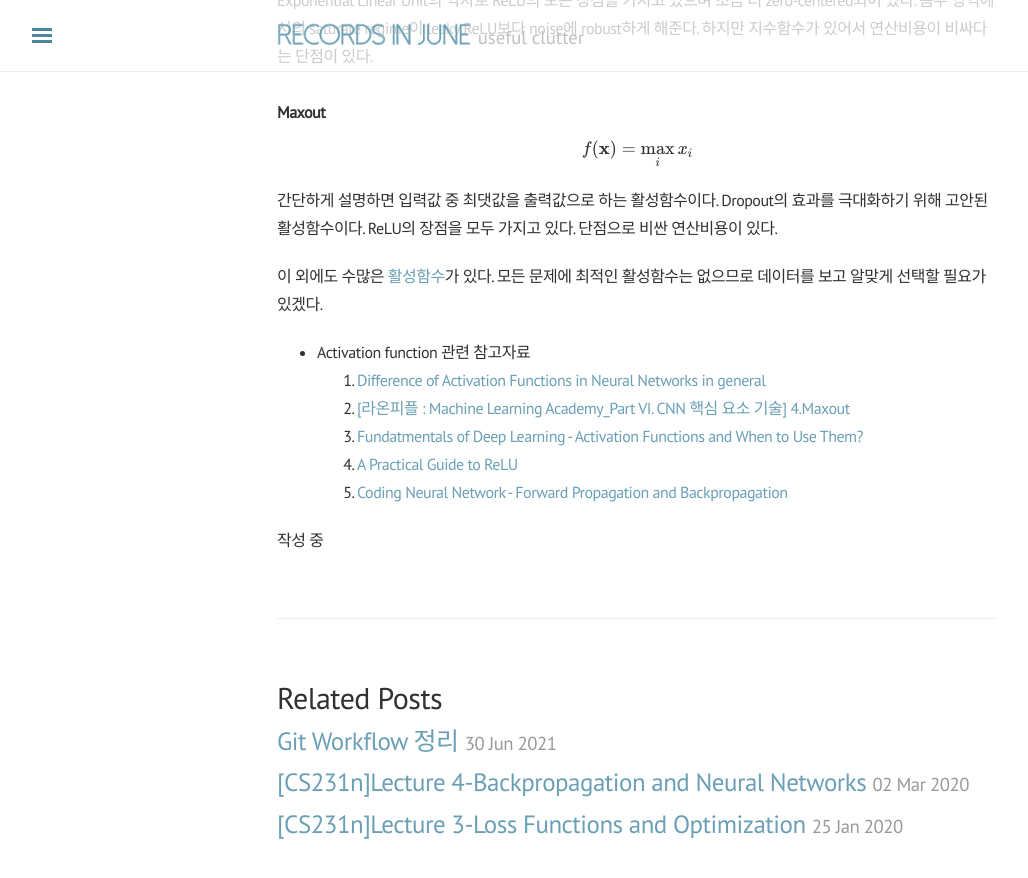
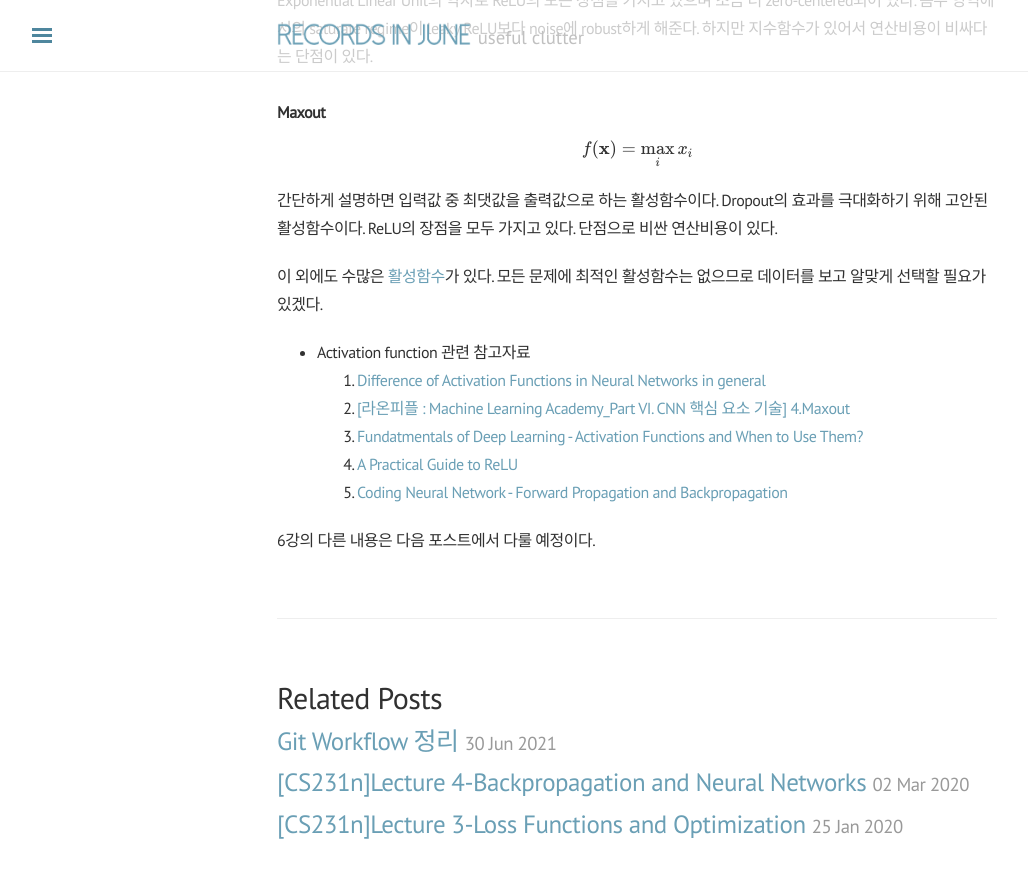
Before and after one commit to j0shuajun/j0shuajun.github.io, a Jekyll site: the page built from _posts/2021-07-01-cs231n-6th.md, in a window 1280 px wide and 900 px high, scrolled down 6166 px. Shown: the top 878 px of the window, without its empty margins (3-1031 px from the left). Built offline with Jekyll 4.4.1, drawn with Linux system fonts in a browser that asks for light colours; nearby versions of some CDN libraries; formulas are drawn with MathJax 3; comment, search, counter and statistics services are not loaded.

Commit message:
revision

```diff
--- a/_posts/2021-07-01-cs231n-6th.md
+++ b/_posts/2021-07-01-cs231n-6th.md
@@ -177,5 +177,4 @@ $$f( \mathbf{x}) = \max_i x_i$$
 4. [A Practical Guide to ReLU](https://medium.com/@danqing/a-practical-guide-to-relu-b83ca804f1f7)
 5. [Coding Neural Network - Forward Propagation and Backpropagation](https://towardsdatascience.com/coding-neural-network-forward-propagation-and-backpropagtion-ccf8cf369f76)
 
-
-작성 중
+6강의 다른 내용은 다음 포스트에서 다룰 예정이다.
```
